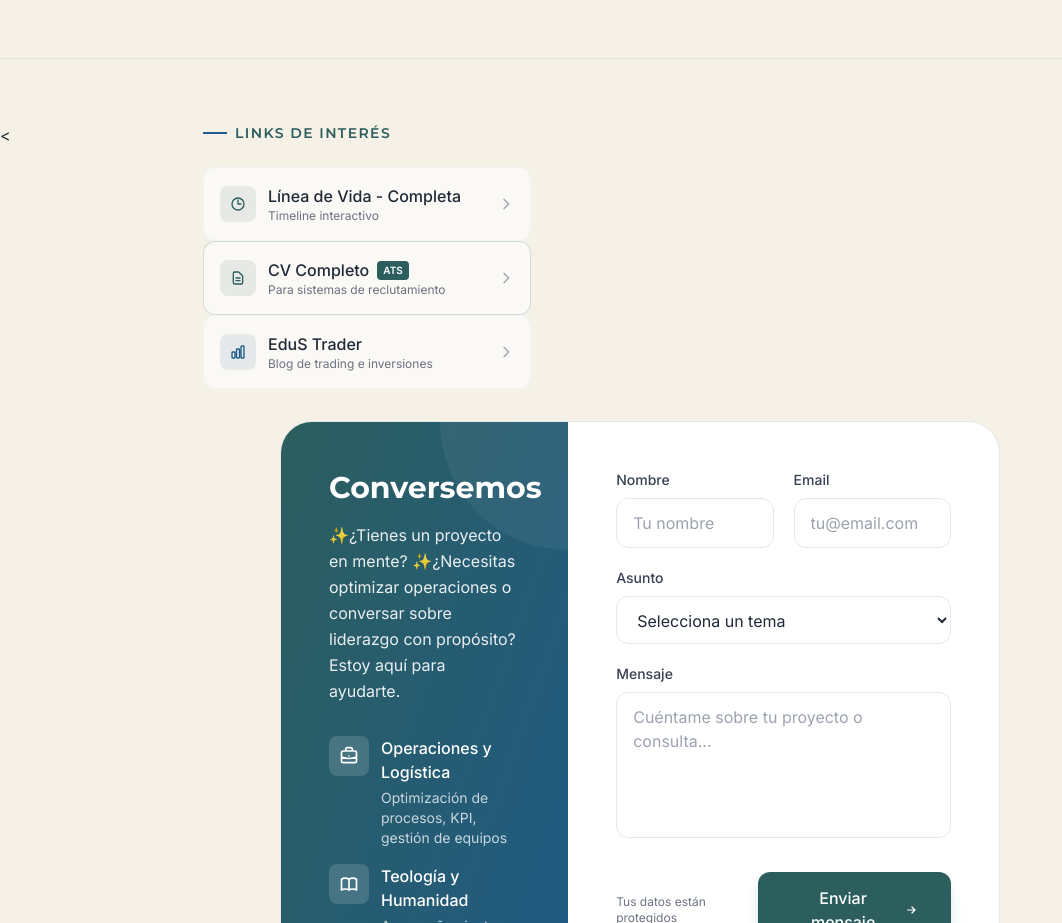
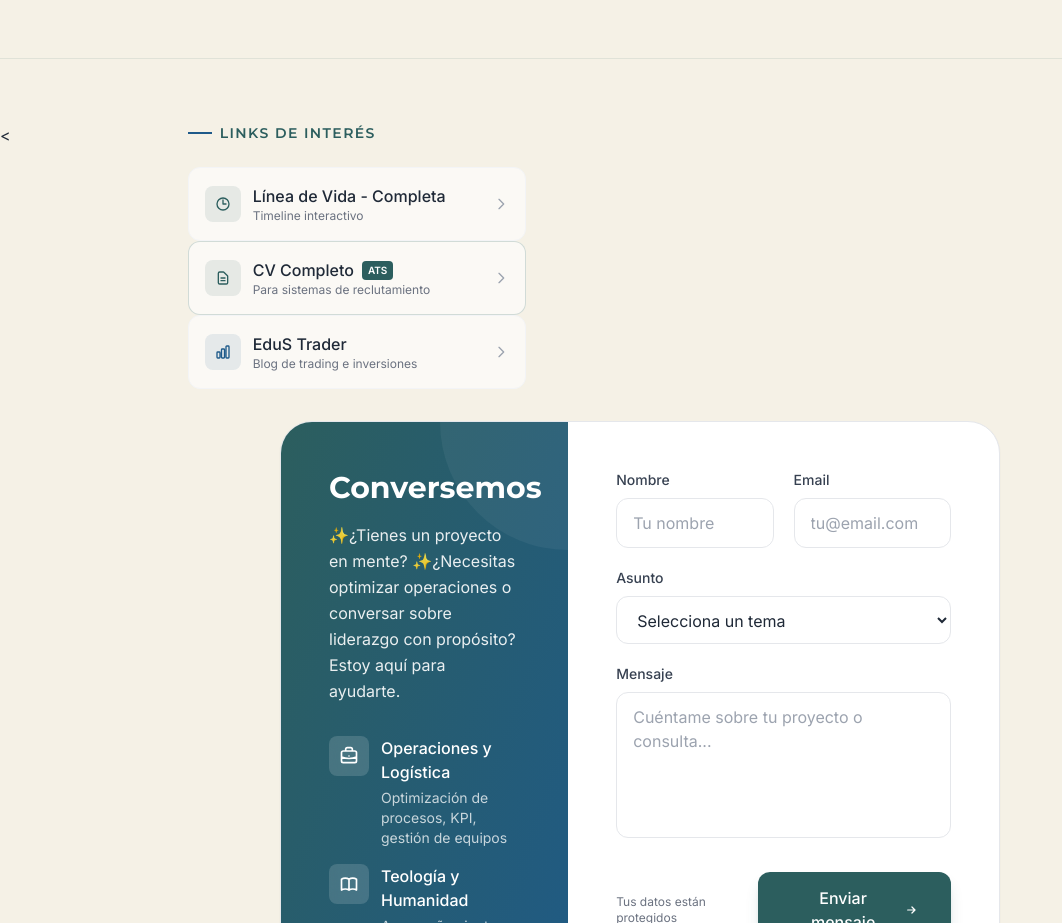
Before and after one commit to eduS-M/eduardo-silva-medina-portfolio, a website: page index.html in a window 1280 px wide. Shown: the part 1700-2623 px from the top of the page, without its empty margins (0-1062 px from the left). Drawn offline with nearby package versions, Linux system fonts and the light colour scheme.

Commit message:
Update index.html

```diff
--- a/index.html
+++ b/index.html
@@ -574,11 +574,11 @@
 
 
             <section id="curriculum" class="py-16 border-t border-teal/10 scroll-mt-20">
-                                <div class="grid lg:grid-cols-12 gap-1 items-start">
+                                <div class="grid lg:grid-cols-12 gap-3 items-start">
 
                     <!-- Links - 4 columnas -->
 
-                    <<div class="lg:col-span-4 ml-24">
+                    <<div class="lg:col-span-4 ml-20">
                          <h3 class="font-mont font-semibold text-teal tracking-widest text-sm mb-6 flex items-center gap-2">
                             <span class="w-6 h-[2px] bg-accent"></span>
                             LINKS DE INTERÉS
```
